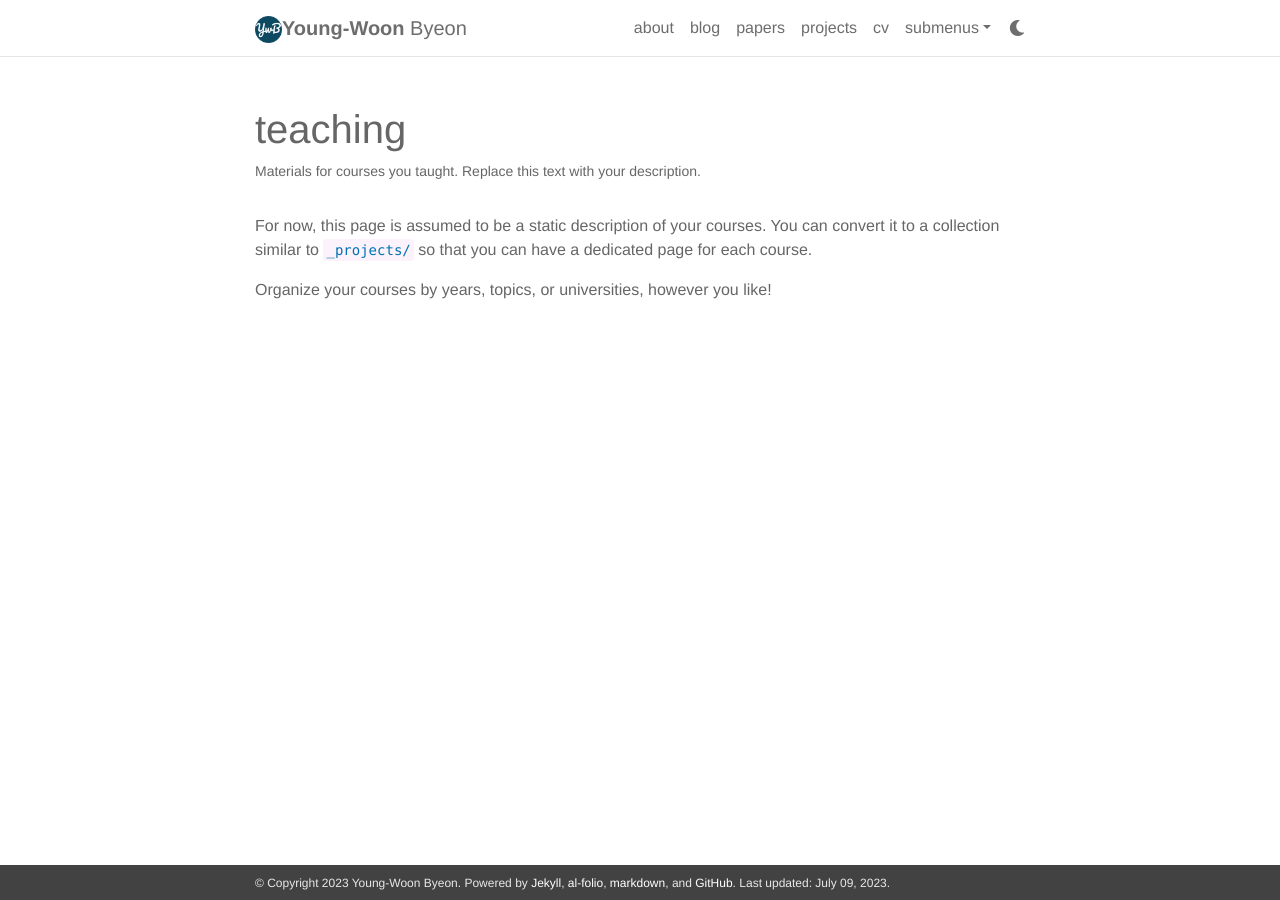
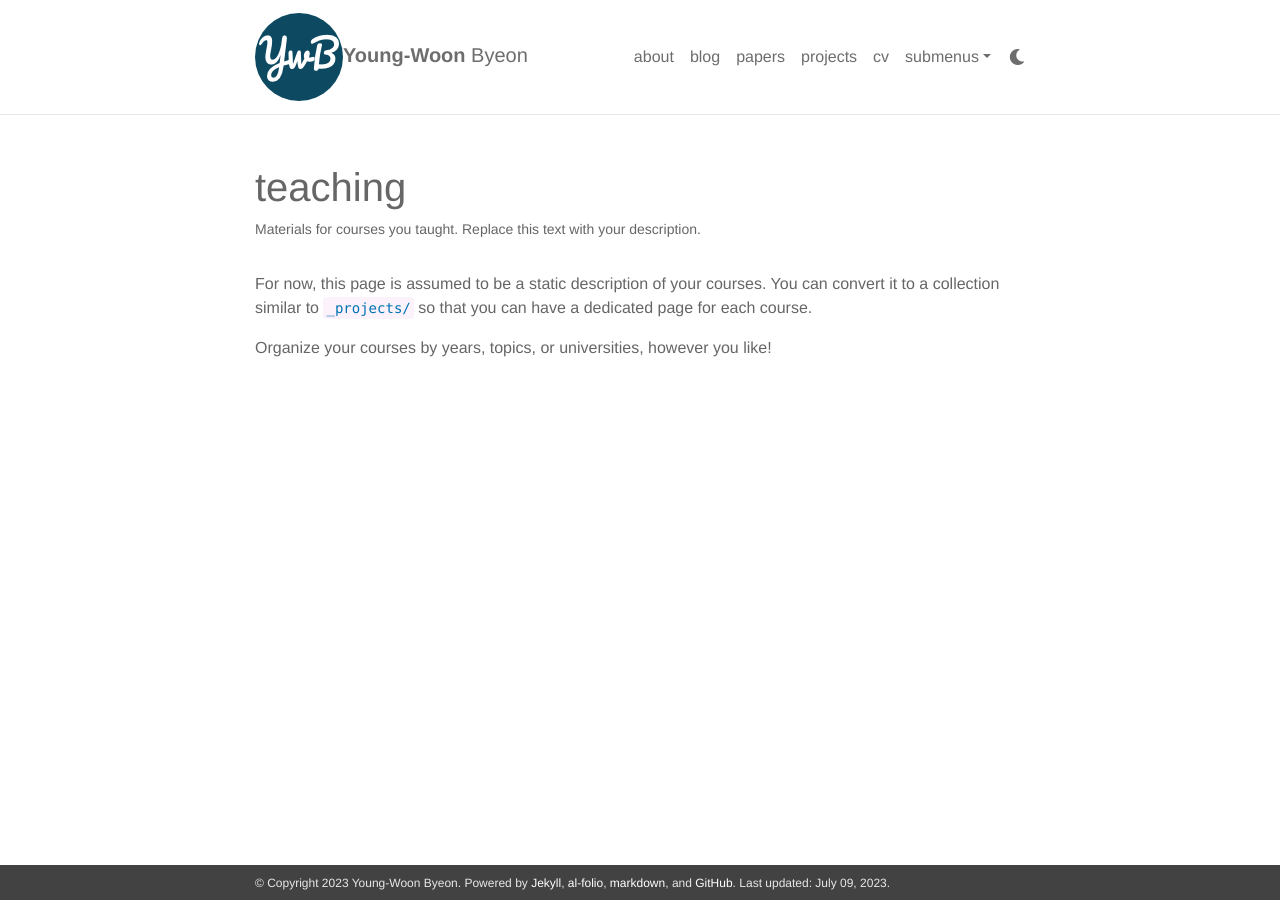
Before and after one commit to ywbyeon/website_ver1.5, a Jekyll site: the page built from _pages/teaching.md, in a window 1280 px wide. Built offline with Jekyll 4.4.1, drawn with Linux system fonts in a browser that asks for light colours; some web fonts are replaced; comment, search, counter and statistics services are not loaded; a style sheet for code colours, icons or effects is not loaded.

Commit message:
fix image height

```diff
--- a/_sass/_layout.scss
+++ b/_sass/_layout.scss
@@ -20,10 +20,6 @@ body.fixed-top-nav {
 body.sticky-bottom-footer {
   // Remove padding below footer.
   padding-bottom: 0;
-}
-
-.heightSet_navbar {
-  max-height: 27px;
 }
 
 .container {
```
